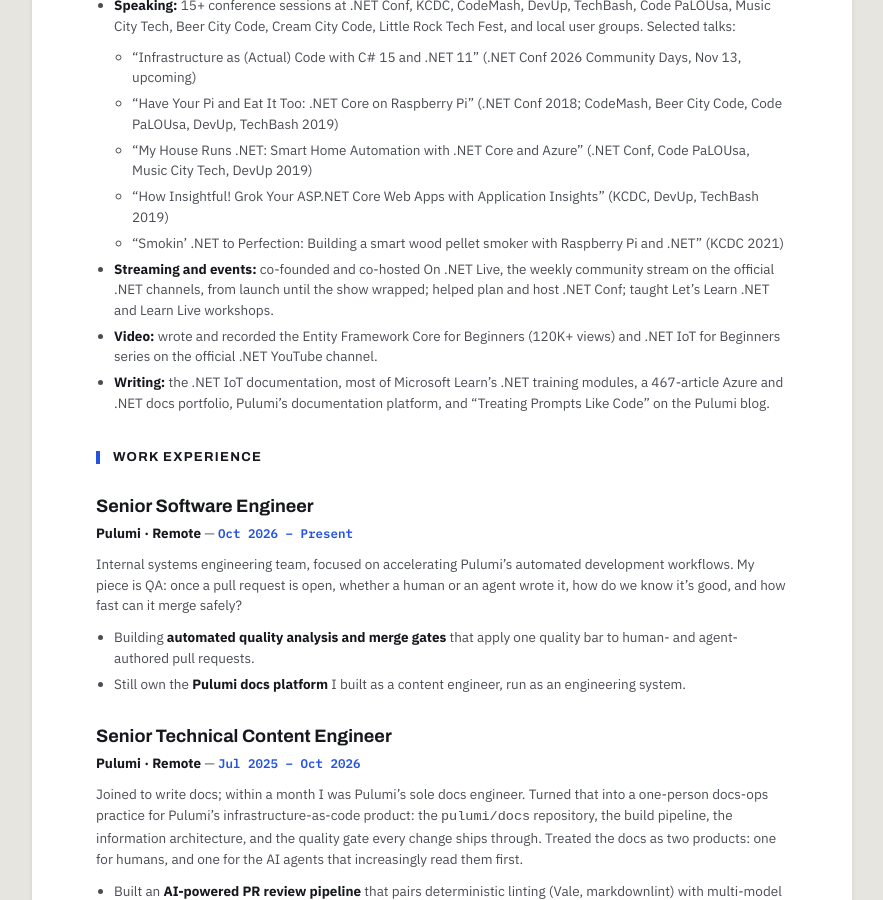
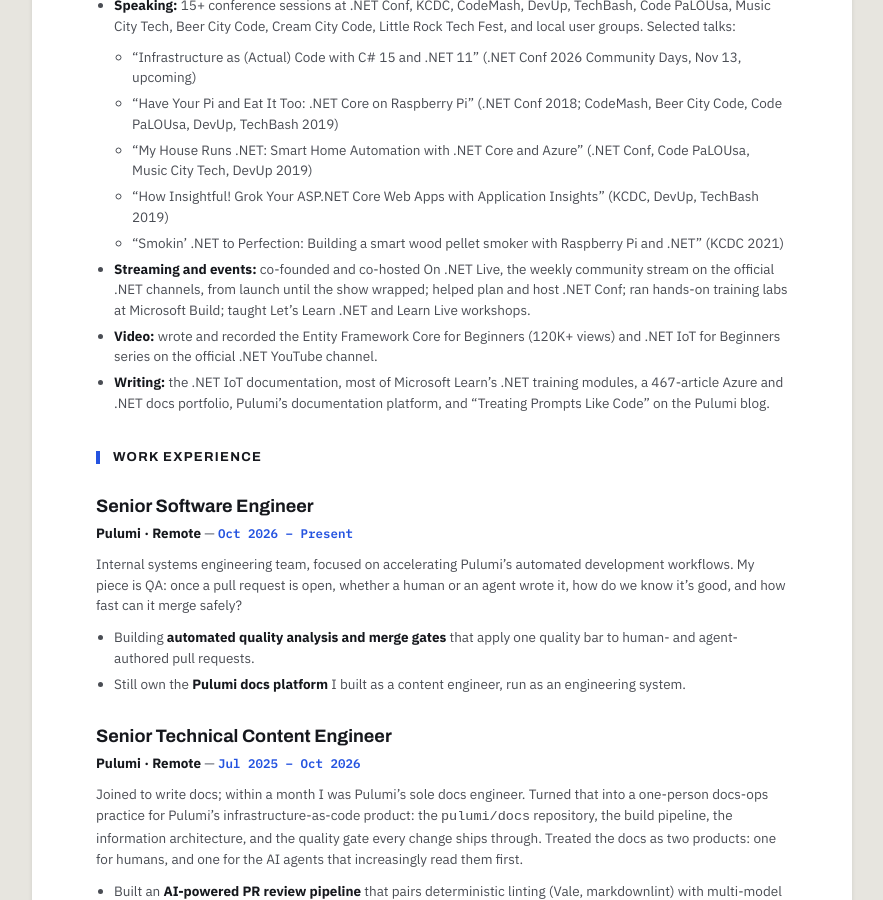
Before and after one commit to CamSoper/camsoper.github.io, a Jekyll site: the page built from resume.md, in a window 1280 px wide and 900 px high, scrolled down 846 px. Shown: the whole window, without its empty margins (198-1081 px from the left). Built offline with Jekyll 4.4.1, drawn with Linux system fonts in a browser that asks for light colours.

Commit message:
Add Microsoft Build hands-on labs
Co-Authored-By: Claude Opus 5.5 <noreply@anthropic.com>
Claude-Session: https://claude.ai/code/session_01RR4MzrCx2BeXLdCejaawX7

```diff
--- a/resume.md
+++ b/resume.md
@@ -23,7 +23,7 @@ I build AI agent systems and teach developers to build them. I don't stay in one
   - "My House Runs .NET: Smart Home Automation with .NET Core and Azure" (.NET Conf, Code PaLOUsa, Music City Tech, DevUp 2019)
   - "How Insightful! Grok Your ASP.NET Core Web Apps with Application Insights" (KCDC, DevUp, TechBash 2019)
   - "Smokin' .NET to Perfection: Building a smart wood pellet smoker with Raspberry Pi and .NET" (KCDC 2021)
-- **Streaming and events:** co-founded and co-hosted [On .NET Live](https://www.youtube.com/playlist?list=PLdo4fOcmZ0oV2fcY7wsQHx4RNWXEDKgm4), the weekly community stream on the official .NET channels, from launch until the show wrapped; helped plan and host .NET Conf; taught Let's Learn .NET and Learn Live workshops.
+- **Streaming and events:** co-founded and co-hosted [On .NET Live](https://www.youtube.com/playlist?list=PLdo4fOcmZ0oV2fcY7wsQHx4RNWXEDKgm4), the weekly community stream on the official .NET channels, from launch until the show wrapped; helped plan and host .NET Conf; ran hands-on training labs at Microsoft Build; taught Let's Learn .NET and Learn Live workshops.
 - **Video:** wrote and recorded the Entity Framework Core for Beginners (120K+ views) and .NET IoT for Beginners series on the official .NET YouTube channel.
 - **Writing:** the .NET IoT documentation, most of Microsoft Learn's .NET training modules, a 467-article Azure and .NET docs portfolio, Pulumi's documentation platform, and "[Treating Prompts Like Code](https://www.pulumi.com/blog/treating-prompts-like-code/)" on the Pulumi blog.
 
```
Also changed, not shown: portfolio.md (+1 -1 lines).
